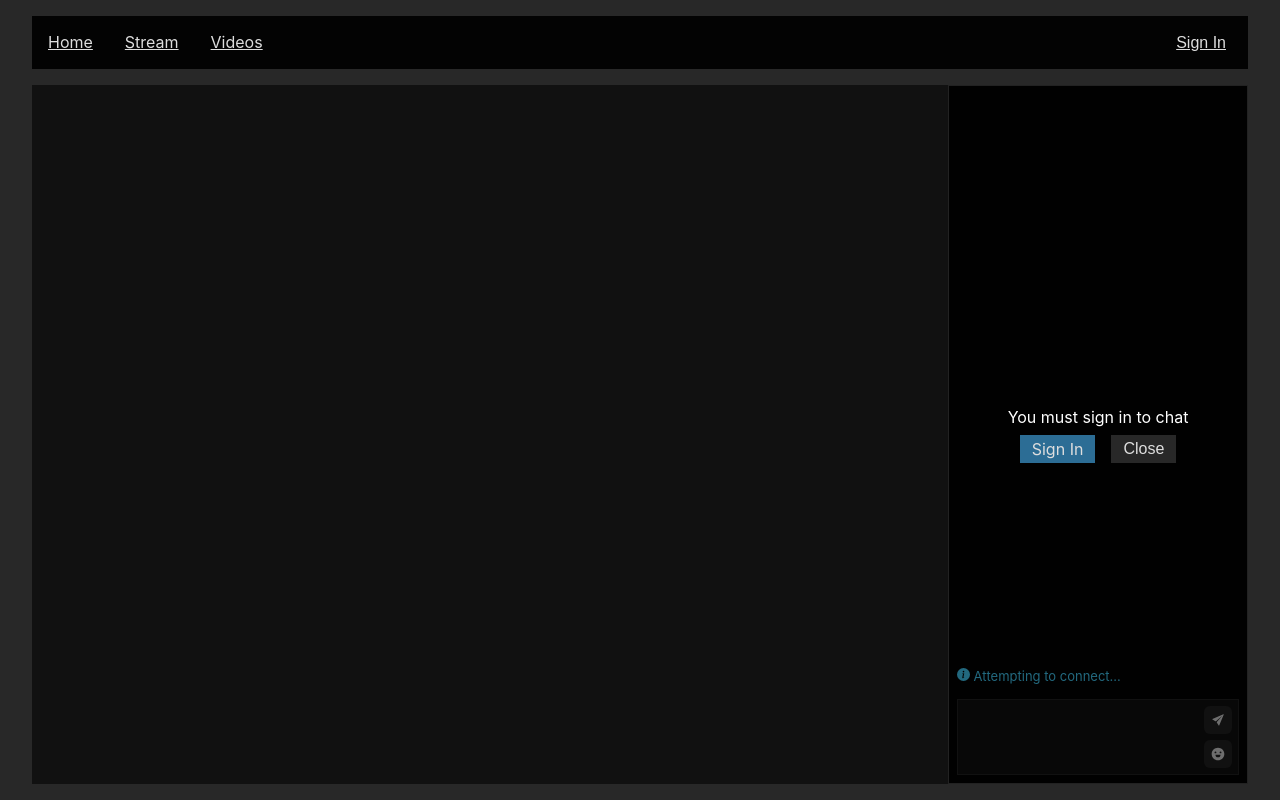
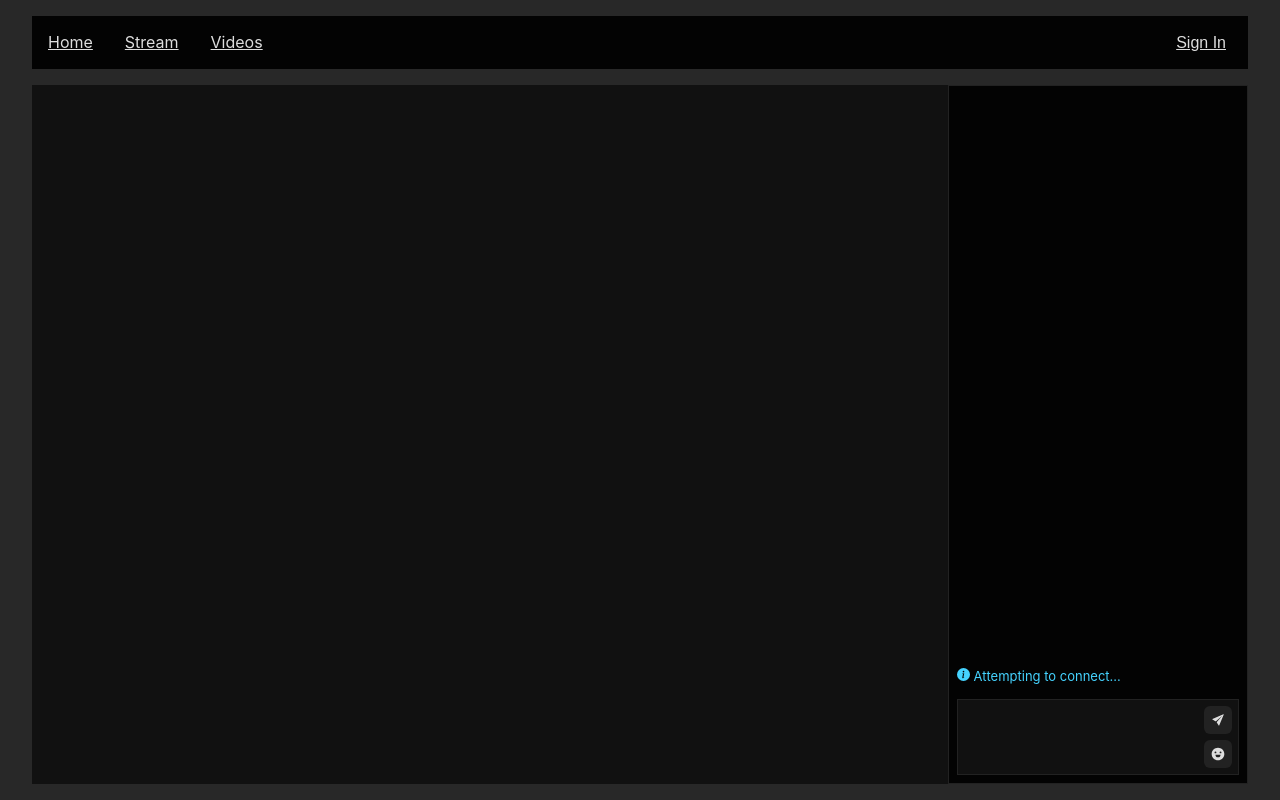
Before and after one commit to kuanoni/streamer-hub, a Next.js app: page /stream in a window 1280 px wide. Built offline with nearby package versions, Linux system fonts and the light colour scheme; no server answers.

Commit message:
close ChatSigninPrompt when 'Sign In' clicked

```diff
--- a/src/modules/chat/components/chat/Chat.tsx
+++ b/src/modules/chat/components/chat/Chat.tsx
@@ -20,7 +20,7 @@ const Container = styled('div', {
 
 export const Chat = () => {
 	const [isEmotesOpen, setIsEmotesOpen] = useState(false);
-	const [isSigninPromptOpen, setIsSigninPromptOpen] = useState(true);
+	const [isSigninPromptOpen, setIsSigninPromptOpen] = useState(false);
 
 	const closePopup = () => {
 		setIsEmotesOpen(false);
--- a/src/modules/chat/components/chat/ChatSigninPrompt.tsx
+++ b/src/modules/chat/components/chat/ChatSigninPrompt.tsx
@@ -41,7 +41,7 @@ const ChatSigninPrompt = ({ setIsOpen }: { setIsOpen: Function }) => {
 		<Container>
 			You must sign in to chat
 			<ButtonsContainer>
-				<Link href={'/'} className='signin'>
+				<Link href={'#signin'} className='signin' onClick={() => setIsOpen(false)}>
 					Sign In
 				</Link>
 				<button className='close' onClick={() => setIsOpen(false)}>
```
